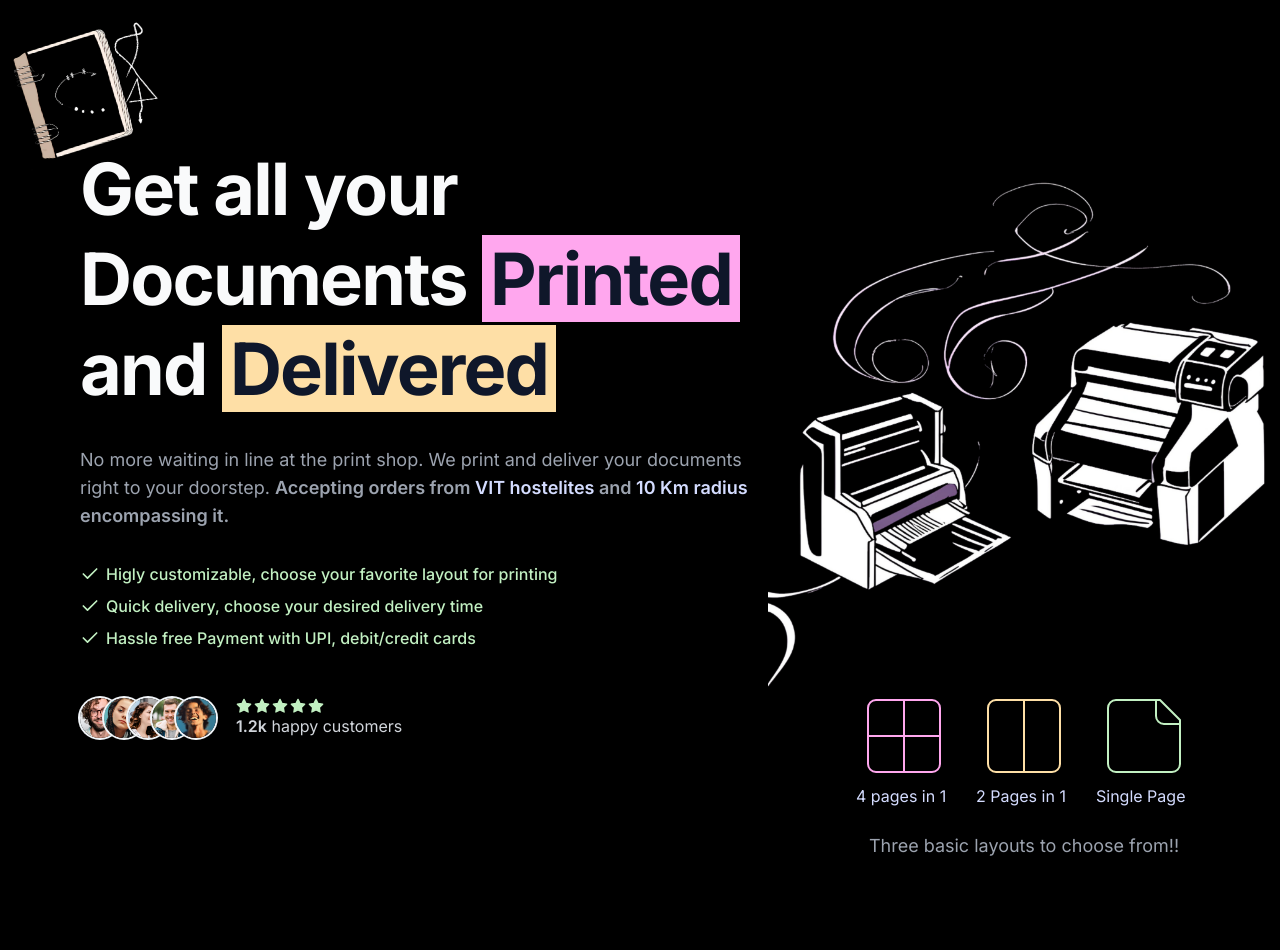
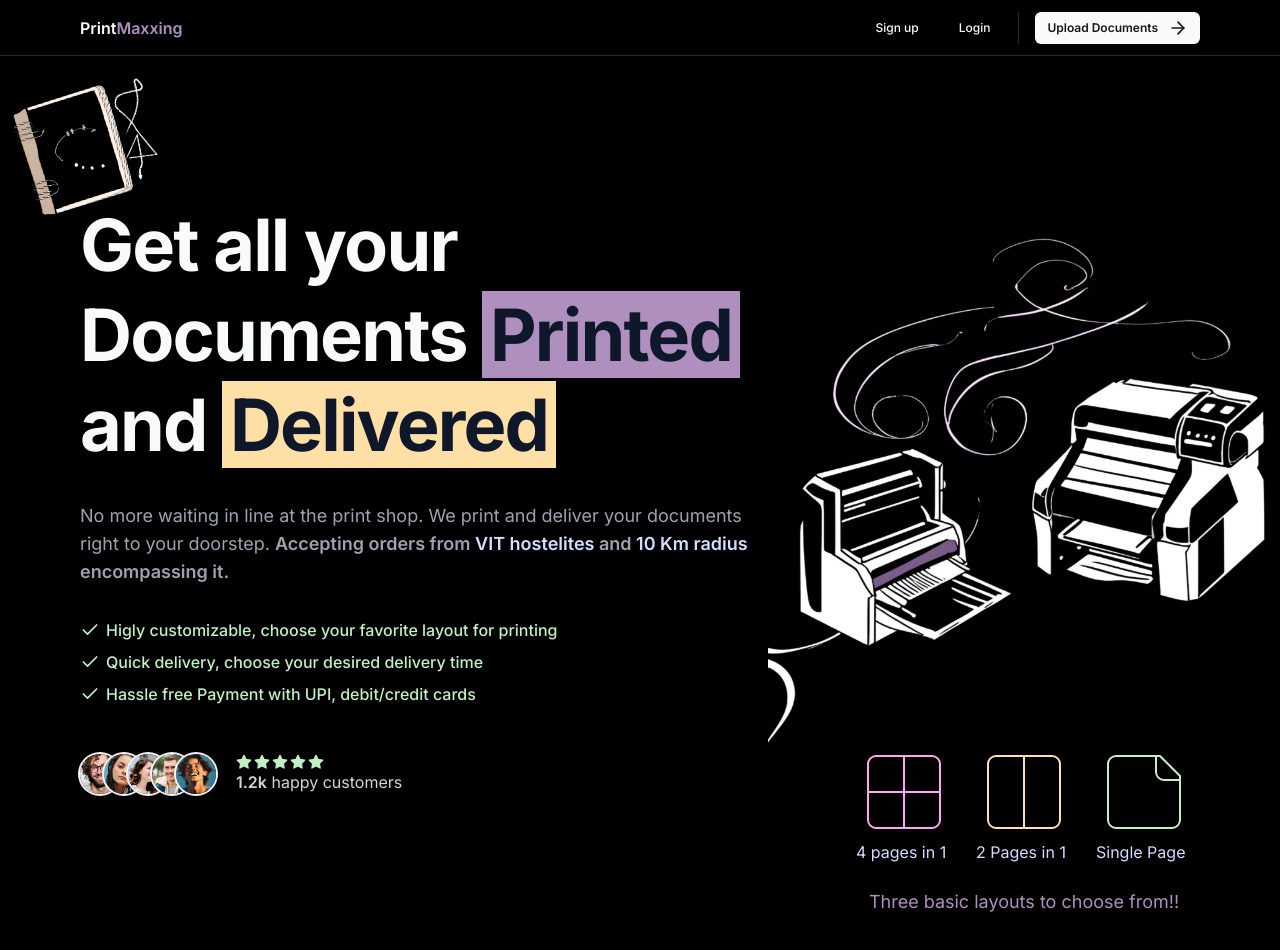
Before and after one commit to Abhyom/printmaxxing, a Next.js app: page / in a window 1280 px wide. Shown: the top 950 px of the page. Built offline with nearby package versions, Linux system fonts and the light colour scheme.

Commit message:
Navbar without backend

```diff
--- a/package.json
+++ b/package.json
@@ -10,6 +10,7 @@
   },
   "dependencies": {
     "@radix-ui/react-icons": "^1.3.0",
+    "@radix-ui/react-slot": "^1.0.2",
     "class-variance-authority": "^0.7.0",
     "clsx": "^2.1.1",
     "framer-motion": "^11.2.10",
--- a/src/app/globals.css
+++ b/src/app/globals.css
@@ -4,26 +4,25 @@
 /* globals.css */
 @layer base {
 	:root {
-		--background: 0 0% 100%;
-		--foreground: 222.2 84% 4.9%;
-		--card: 0 0% 100%;
-		--card-foreground: 222.2 84% 4.9%;
-		--popover: 0 0% 100%;
-		--popover-foreground: 222.2 84% 4.9%;
-		--primary: 222.2 47.4% 11.2%;
-		--primary-foreground: 210 40% 98%;
-		--secondary: 210 40% 96.1%;
-		--secondary-foreground: 222.2 47.4% 11.2%;
-		--muted: 210 40% 96.1%;
-		--muted-foreground: 215.4 16.3% 46.9%;
-		--accent: 210 40% 96.1%;
-		--accent-foreground: 222.2 47.4% 11.2%;
-		--destructive: 0 84.2% 60.2%;
-		--destructive-foreground: 210 40% 98%;
-		--border: 214.3 31.8% 91.4%;
-		--input: 214.3 31.8% 91.4%;
-		--ring: 222.2 84% 4.9%;
-		--radius: 0.3rem;
+		--background: 240 10% 3.9%;
+		--foreground: 0 0% 98%;
+		--card: 240 10% 3.9%;
+		--card-foreground: 0 0% 98%;
+		--popover: 240 10% 3.9%;
+		--popover-foreground: 0 0% 98%;
+		--primary: 0 0% 98%;
+		--primary-foreground: 240 5.9% 10%;
+		--secondary: 240 3.7% 15.9%;
+		--secondary-foreground: 0 0% 98%;
+		--muted: 240 3.7% 15.9%;
+		--muted-foreground: 240 5% 64.9%;
+		--accent: 240 3.7% 15.9%;
+		--accent-foreground: 0 0% 98%;
+		--destructive: 0 62.8% 30.6%;
+		--destructive-foreground: 0 0% 98%;
+		--border: 240 3.7% 15.9%;
+		--input: 240 3.7% 15.9%;
+		--ring: 240 4.9% 83.9%;
 	}
 
 	.dark {
--- a/src/app/layout.tsx
+++ b/src/app/layout.tsx
@@ -2,6 +2,7 @@
 import { Inter } from "next/font/google";
 import "./globals.css";
 import { cn } from "@/lib/utils";
+import Navbar from "@/components/Navbar";
 
 const inter = Inter({ subsets: ["latin"] });
 
@@ -18,6 +19,7 @@
 	return (
 		<html lang="en">
 			<body className={cn("relative h-full bg-black ", inter.className)}>
+				<Navbar />
 				{children}
 			</body>
 		</html>
--- a/src/app/page.tsx
+++ b/src/app/page.tsx
@@ -22,7 +22,7 @@
 							</div>
 							<h1 className="relative w-fit tracking-tight text-balance mt-0 font-bold !leading-tight text-gray-50 text-5xl md:text-6xl lg:text-7xl">
 								Get all your Documents{" "}
-								<span className="bg-light-pink px-2 text-slate-900">
+								<span className="bg-light-purple px-2 text-slate-900">
 									Printed
 								</span>{" "}
 								and{" "}
@@ -161,7 +161,7 @@
 									Single Page
 								</p>
 							</div>
-							<p className="text-gray-400 flex justify-center mt-6 text-lg">
+							<p className="text-light-purple flex justify-center mt-6 text-lg">
 								Three basic layouts to choose from!!
 							</p>
 						</div>
--- /dev/null
+++ b/src/components/Navbar.tsx
@@ -0,0 +1,95 @@
+import Link from "next/link";
+import MaxWidthWrapper from "./MaxWidthWrapper";
+import { buttonVariants } from "./ui/button";
+import { ArrowRight } from "lucide-react";
+const Navbar = () => {
+	const user = undefined;
+	const isAdmin = false;
+	return (
+		<nav className="sticky z-[100] h-14 inset-x-0 top-0 w-full border-b border-gray-800 bg-black/75 backdrop-blur-lg transition-all">
+			<MaxWidthWrapper>
+				<div className="flex h-14 items-center justify-between border-b border-zinc-800">
+					<Link
+						href="/"
+						className="flex z-40 font-semibold text-white"
+					>
+						Print<span className="text-light-purple">Maxxing</span>
+					</Link>
+					<div className="h-full flex items-center space-x-4">
+						{user ? (
+							<>
+								<Link
+									href="/api/auth/logout"
+									className={buttonVariants({
+										size: "sm",
+										variant: "ghost",
+									})}
+								>
+									Sign out
+								</Link>
+								{isAdmin ? (
+									<Link
+										href="/api/auth/logout"
+										className={buttonVariants({
+											size: "sm",
+											variant: "ghost",
+										})}
+									>
+										Dashboard
+									</Link>
+								) : null}
+								<Link
+									href="/configure/upload"
+									className={buttonVariants({
+										size: "sm",
+										className:
+											"hidden sm:flex items-center gap-1",
+									})}
+								>
+									Upload Documents
+									<ArrowRight className="ml-1.5 h-5 w-5" />
+								</Link>
+							</>
+						) : (
+							<>
+								<Link
+									href="/api/auth/register"
+									className={buttonVariants({
+										size: "sm",
+										variant: "ghost",
+									})}
+								>
+									Sign up
+								</Link>
+
+								<Link
+									href="/api/auth/login"
+									className={buttonVariants({
+										size: "sm",
+										variant: "ghost",
+									})}
+								>
+									Login
+								</Link>
+
+								<div className="h-8 w-px bg-zinc-800 hidde sm:block" />
+								<Link
+									href="/configure/upload"
+									className={buttonVariants({
+										size: "sm",
+										className:
+											"hidden sm:flex items-center font-semibold gap-1 rounded-md bg-light-purple text-light-purple-foreground",
+									})}
+								>
+									Upload Documents
+									<ArrowRight className="ml-1.5 h-5 w-5" />
+								</Link>
+							</>
+						)}
+					</div>
+				</div>
+			</MaxWidthWrapper>
+		</nav>
+	);
+};
+export default Navbar;
--- /dev/null
+++ b/src/components/ui/button.tsx
@@ -0,0 +1,57 @@
+import * as React from "react";
+import { Slot } from "@radix-ui/react-slot";
+import { cva, type VariantProps } from "class-variance-authority";
+
+import { cn } from "@/lib/utils";
+
+const buttonVariants = cva(
+	"inline-flex items-center justify-center whitespace-nowrap rounded-md text-sm font-medium transition-colors focus-visible:outline-none focus-visible:ring-1 focus-visible:ring-ring disabled:pointer-events-none disabled:opacity-50",
+	{
+		variants: {
+			variant: {
+				default:
+					"bg-primary text-primary-foreground shadow hover:bg-primary/90",
+				destructive:
+					"bg-destructive text-destructive-foreground shadow-sm hover:bg-destructive/90",
+				outline:
+					"border border-input bg-background shadow-sm hover:bg-accent hover:text-accent-foreground",
+				secondary:
+					"bg-secondary text-secondary-foreground shadow-sm hover:bg-secondary/80",
+				ghost: "hover:bg-accent hover:text-accent-foreground",
+				link: "text-primary underline-offset-4 hover:underline",
+			},
+			size: {
+				default: "h-9 px-4 py-2 rounded-md",
+				sm: "h-8 rounded-md px-3 text-xs",
+				lg: "h-10 rounded-md px-8",
+				icon: "h-9 w-9",
+			},
+		},
+		defaultVariants: {
+			variant: "default",
+			size: "default",
+		},
+	}
+);
+
+export interface ButtonProps
+	extends React.ButtonHTMLAttributes<HTMLButtonElement>,
+		VariantProps<typeof buttonVariants> {
+	asChild?: boolean;
+}
+
+const Button = React.forwardRef<HTMLButtonElement, ButtonProps>(
+	({ className, variant, size, asChild = false, ...props }, ref) => {
+		const Comp = asChild ? Slot : "button";
+		return (
+			<Comp
+				className={cn(buttonVariants({ variant, size, className }))}
+				ref={ref}
+				{...props}
+			/>
+		);
+	}
+);
+Button.displayName = "Button";
+
+export { Button, buttonVariants };
--- a/tailwind.config.ts
+++ b/tailwind.config.ts
@@ -23,7 +23,7 @@
 				"light-yellow": "#fedfa6",
 				"light-blue": "#d4dcff",
 				"light-green": "#c2f0c2",
-
+				"light-purple": "#AE8FBD",
 				border: "hsl(var(--border))",
 				input: "hsl(var(--input))",
 				ring: "hsl(var(--ring))",
@@ -58,11 +58,7 @@
 					foreground: "hsl(var(--card-foreground))",
 				},
 			},
-			borderRadius: {
-				lg: "var(--radius)",
-				md: "calc(var(--radius) - 2px)",
-				sm: "calc(var(--radius) - 4px)",
-			},
+			borderRadius: {},
 			keyframes: {
 				"accordion-down": {
 					from: { height: "0" },
```
Also changed, not shown: 1 other file (tests, documents, lock files or other folders).
